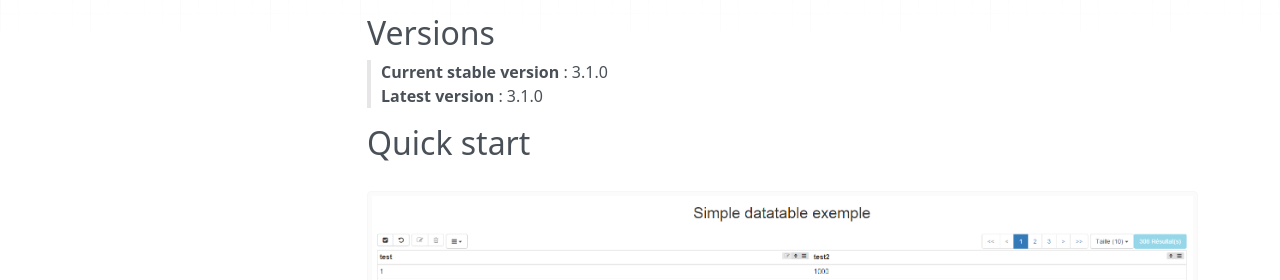
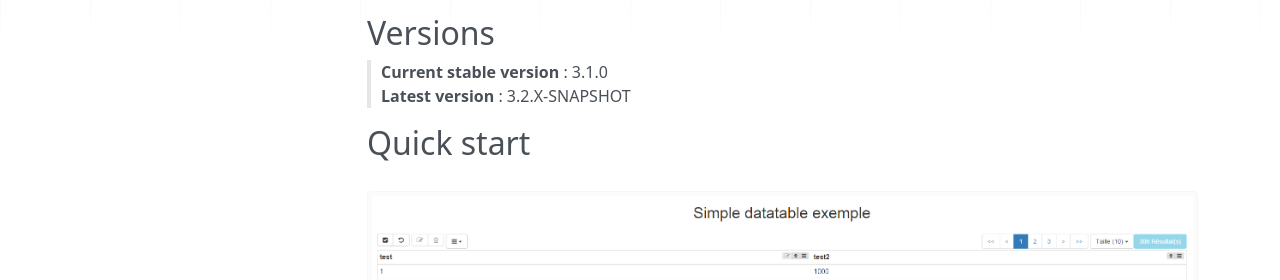
Before and after one commit to institut-de-genomique/Ultimate-DataTable, an MkDocs documentation site: the page built from docs/index.md, in a window 1280 px wide and 900 px high. Shown: the part 275-555 px from the top of the window. Built offline with MkDocs 1.6.1, drawn with Linux system fonts in a browser that asks for light colours; nearby versions of some CDN libraries; old or Windows-style settings are respelled for this version of MkDocs.

Commit message:
dist 3.2.0-SNAPSHOT

```diff
--- a/docs/index.md
+++ b/docs/index.md
@@ -7,7 +7,7 @@ You can [fork this project in GitHub](https://github.com/institut-de-genomique/U
 
 ##Versions
 > **Current stable version** : 3.1.0<br>
-**Latest version** : 3.1.0
+**Latest version** : 3.2.X-SNAPSHOT
 
 
 ## Quick start
```
Also changed, not shown: README.md (+1 -1 lines).
